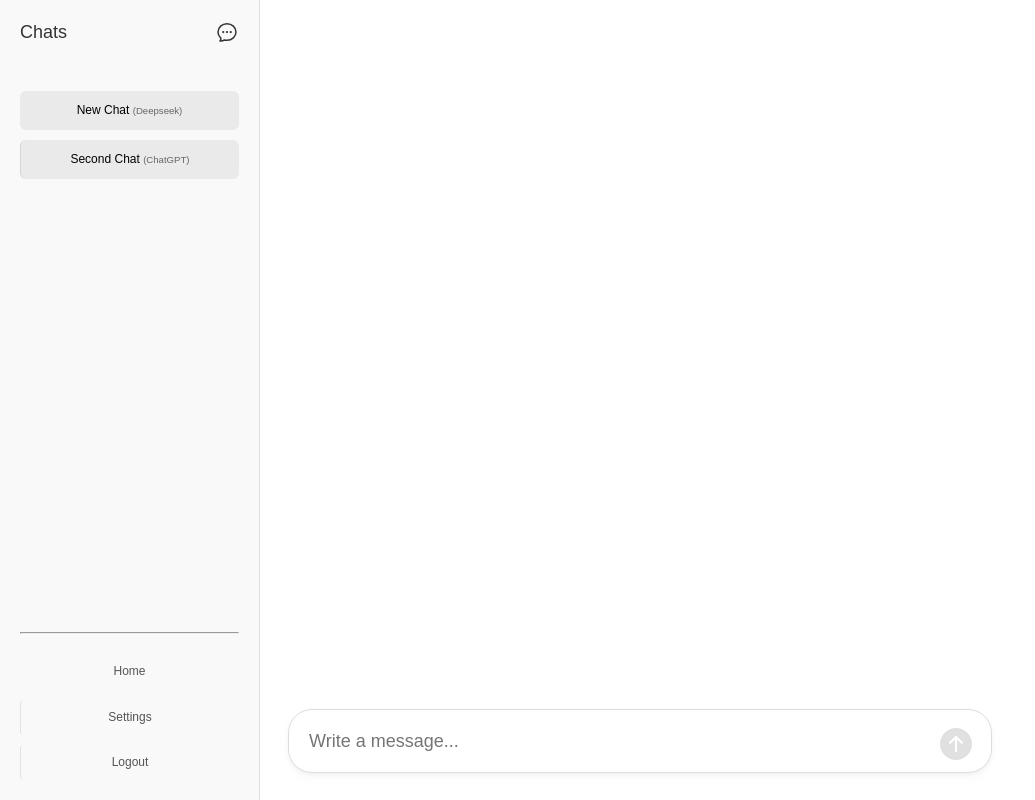
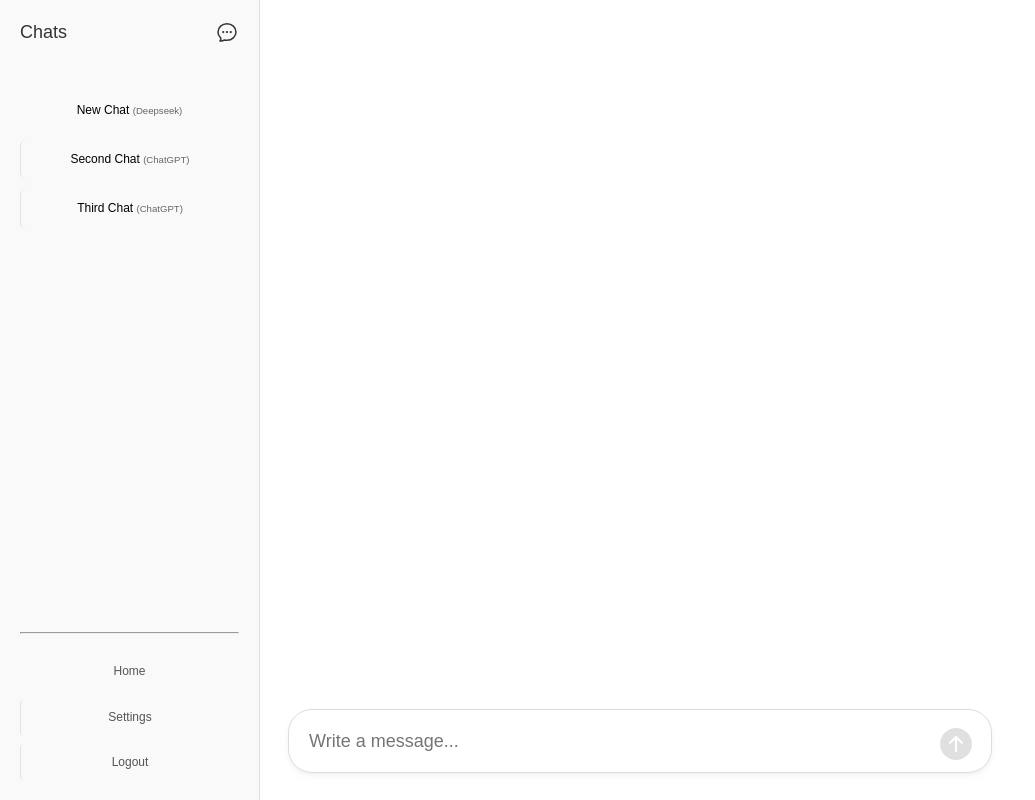
Before and after one commit to janikstucki/AI-Hub, a Vue app in the folder AI-Hub/: page / in a window 1280 px wide. Shown: the whole page, without its empty margins (0-1035 px from the left). Built offline with nearby package versions, Linux system fonts and the light colour scheme.

Commit message:
changed design from chats display

```diff
--- a/AI-Hub/src/components/Sidebar.vue
+++ b/AI-Hub/src/components/Sidebar.vue
@@ -4,6 +4,7 @@ import { ref } from 'vue';
 const chats = ref([
   { id: 1, title: 'New Chat', model: 'Deepseek' },
   { id: 2, title: 'Second Chat', model: 'ChatGPT' },
+  { id: 3, title: 'Third Chat', model: 'ChatGPT' },
 ]);
 </script>
 
@@ -104,7 +105,6 @@ const chats = ref([
 .chat-link {
   color: #000;
   text-decoration: none;
-  background-color: #eaeaea;
   padding: 10px;
   border-radius: 6px;
   transition: background 0.2s;
```
